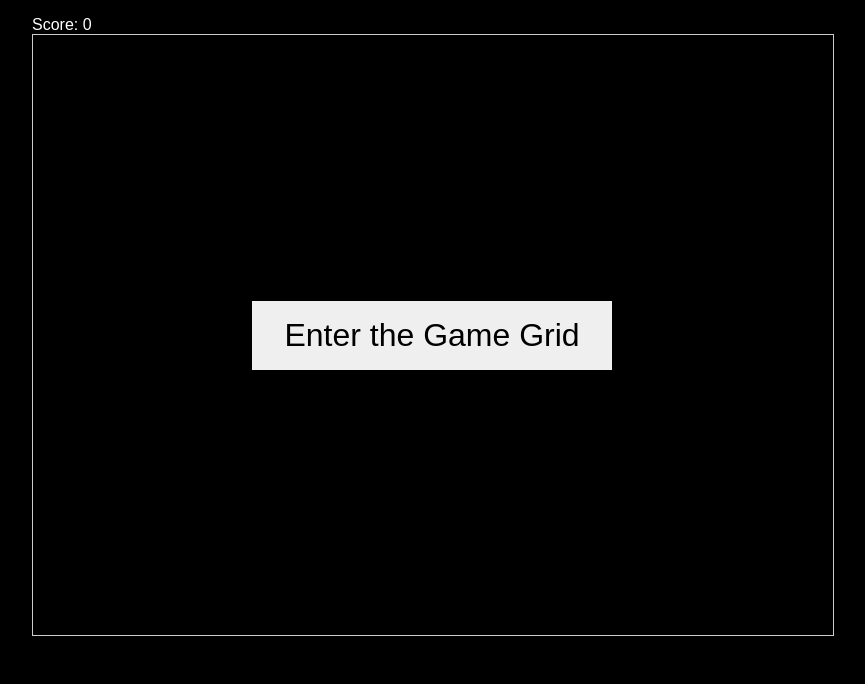
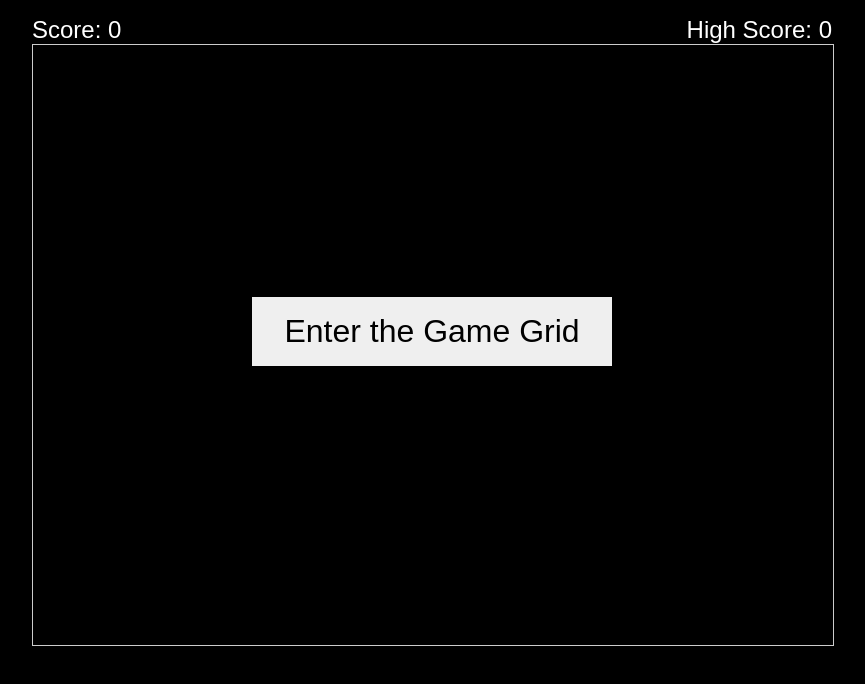
Before and after one commit to justino/GridWarriors, a plain HTML site: page index.html in a window 1280 px wide. Shown: the whole page, without its empty margins (208-1073 px from the left). Drawn offline with Linux system fonts and the light colour scheme.

Commit message:
Adding high scores! Now see if you've beat previous games

```diff
--- a/css/tran.css
+++ b/css/tran.css
@@ -11,8 +11,15 @@ body {
     margin: auto;
 }
 
-.scoreboard {
+#scoreboard {
     font-size: 1.5rem;
+    clear: both;
+}
+#scoreboard .left {
+    float: left;
+}
+#scoreboard .right {
+    float: right;
 }
 
 #gamegrid {
--- a/index.html
+++ b/index.html
@@ -7,7 +7,12 @@
     <body>
         <div class="container">
             <div id="scoreboard">
-                Score: <span id="score">0</span>
+                <div class="left">
+                    Score: <span id="score">0</span>
+                </div>
+                <div class="right">
+                    High Score: <span id="highscore">0</span>
+                </div>
             </div>
 
             <div class="gamegrid">
--- a/js/tran.js
+++ b/js/tran.js
@@ -8,12 +8,13 @@ function Tran(canvas, scoreBoard) {
     this.canvas.width = config.width;
     this.canvas.height = config.height;
 
-    this.scoreTotal = 0;
+    this.score = 0;
+    this.highScore = localStorage.getItem('highScore') || 0;
     this.playing = false;
     this.paused = false;
 
     addEventListener('GameOver', this.gameOver.bind(this));
-    addEventListener('Score', this.score.bind(this));
+    addEventListener('Score', this.updateScore.bind(this));
 
     addEventListener('keypress', this.pause.bind(this));
     document.querySelector('button.start').addEventListener('click', () => {
@@ -24,6 +25,7 @@ function Tran(canvas, scoreBoard) {
         this.play();
     });
 
+    this.updateHighScore();
     this.showOverlay();
 }
 
@@ -41,12 +43,23 @@ Tran.prototype.play = function() {
     }
 }
 
-Tran.prototype.score = function(e) {
+Tran.prototype.updateScore = function(e) {
     // Track score
-    this.scoreTotal += e.detail.score;
-    this.scoreBoard.querySelector('#score').innerHTML = this.scoreTotal;
+    this.score += e.detail.score;
+    this.scoreBoard.querySelector('#score').innerHTML = this.score;
+
+    this.updateHighScore();
 
     console.log('Updated Scoreboard');
+}
+
+Tran.prototype.updateHighScore = function() {
+    if (this.score > this.highScore) {
+        this.highScore = this.score;
+        localStorage.setItem('highScore', this.highScore);
+    }
+
+    this.scoreBoard.querySelector('#highscore').innerHTML = this.highScore;
 }
 
 Tran.prototype.pause = function(e) {
```
